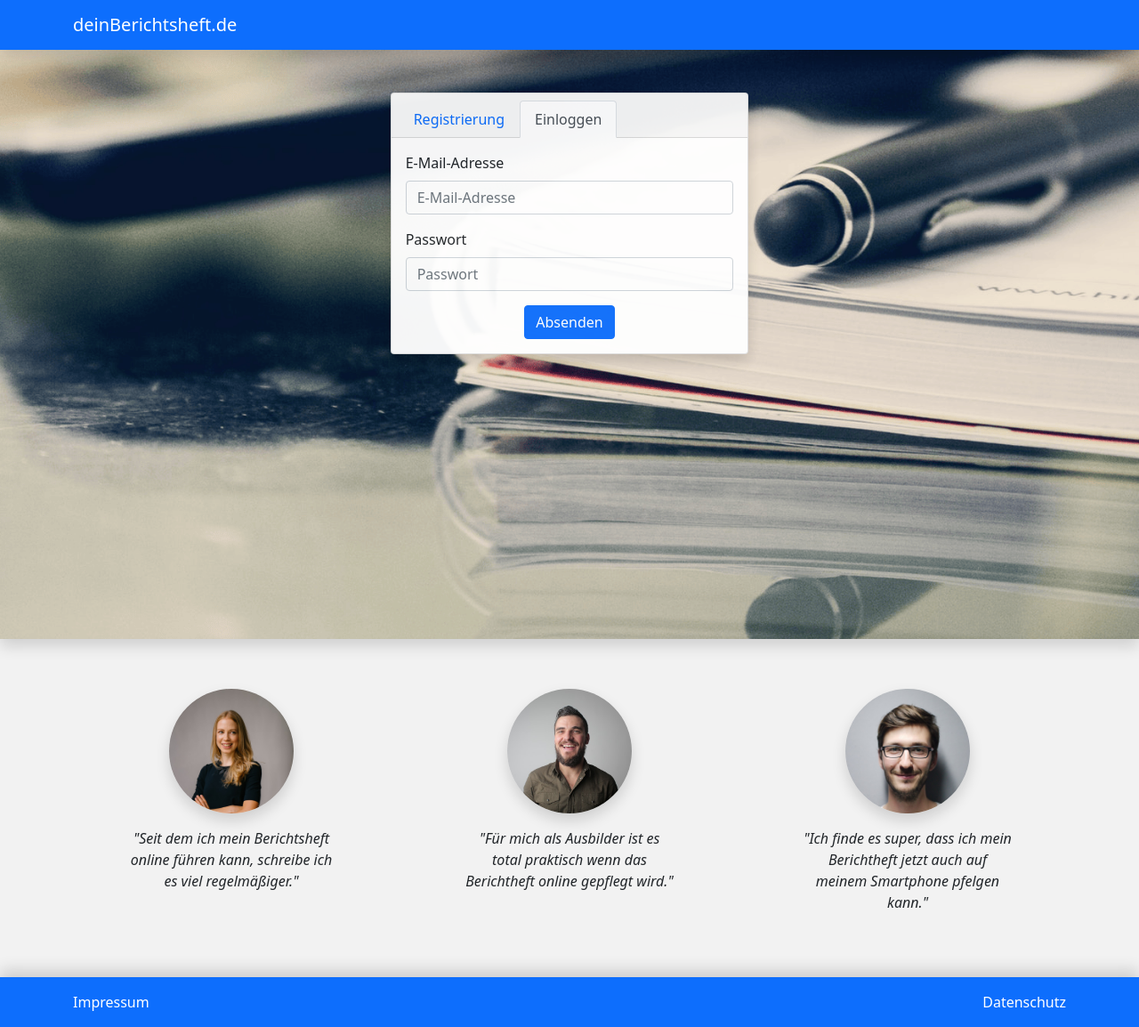
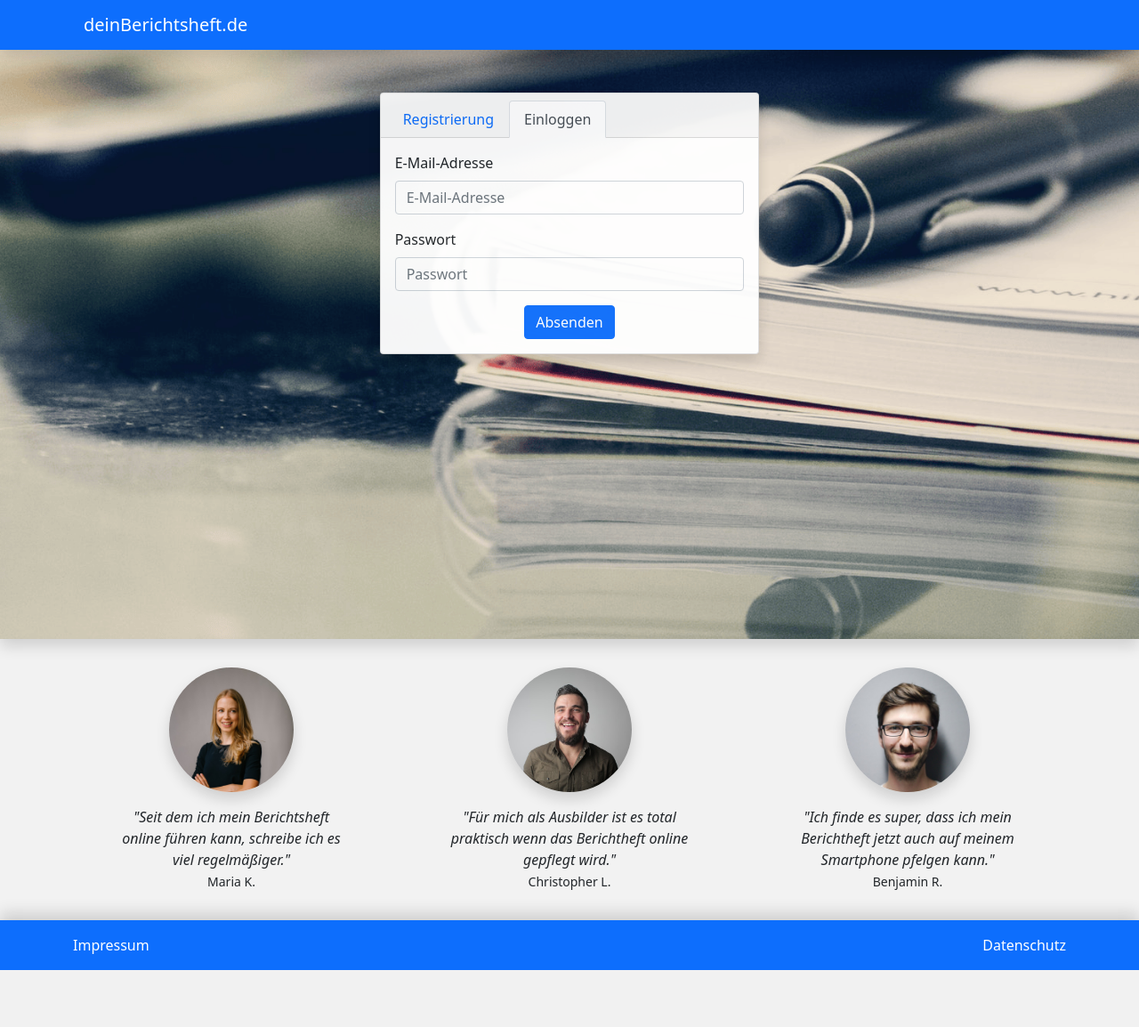
Before and after one commit to Shebby91/deinBerichtsheft, a PHP site: page / in a window 1280 px wide. Shown: the whole page at 89% size. After the commit the page ends 1090 px from the top, so only its background shows below. Run offline with PHP 8.4, Linux system fonts and the light colour scheme; some libraries are stand-ins or nearby versions.

Commit message:
added Names to personas adjusted spacing

```diff
--- a/Views/Login/showLoginForm.phtml
+++ b/Views/Login/showLoginForm.phtml
@@ -3,7 +3,7 @@ include dirname(__DIR__).'/header.phtml';
 ?>
 <div class="container-fluid form-background shadow">
     <div class="row justify-content-center">
-        <div class="col-11 col-sm-9 col-md-7 col-lg-5 col-xl-4">
+        <div class="col-11 col-sm-9 col-md-7 col-lg-5 col-xl-4 px-0">
             <div class="card card-start text-start my-5 shadow">
                 <div class="card-header">
                     <ul class="nav nav-tabs card-header-tabs">
--- a/Views/Registration/showRegistrationForm.phtml
+++ b/Views/Registration/showRegistrationForm.phtml
@@ -3,7 +3,7 @@ include dirname(__DIR__).'/header.phtml';
 ?>
 <div class="container-fluid form-background shadow">
     <div class="row justify-content-center">
-        <div class="col-11 col-sm-9 col-md-7 col-lg-5 col-xl-4">
+        <div class="col-11 col-sm-9 col-md-7 col-lg-5 col-xl-4 px-0">
             <div class="card card-start text-start my-5 shadow">
                 <div class="card-header">
                     <ul class="nav nav-tabs card-header-tabs">
--- a/Views/footer.phtml
+++ b/Views/footer.phtml
@@ -1,5 +1,5 @@
     </main>
-<footer class="footer mt-auto py-3 bg-primary shadow-footer">
+<footer class="footer mt-auto py-3 px-4 bg-primary shadow-footer">
   <div class="container d-flex justify-content-between">
     <a class="text-white text-decoration-none" href="#">Impressum</a>
     <a class="text-white text-decoration-none" href="#">Datenschutz</a>
--- a/Views/header.phtml
+++ b/Views/header.phtml
@@ -11,7 +11,7 @@
 
 <body class="d-flex flex-column h-100">
     <nav class="navbar sticky-top navbar-expand-lg navbar-dark bg-primary shadow">
-        <div class="container">
+        <div class="container px-4">
             <a class="navbar-brand" href="?controller=Welcome&do=showWelcome">deinBerichtsheft.de</a>
             <?php if(isset($_SESSION["userUid"])) { ?>
                 <button class="navbar-toggler" type="button" data-bs-toggle="collapse" data-bs-target="#navbarNavAltMarkup" aria-controls="navbarNavAltMarkup" aria-expanded="true" aria-label="Toggle navigation">
--- a/Views/marketing.phtml
+++ b/Views/marketing.phtml
@@ -1,21 +1,24 @@
-<div class="container my-5">
+<div class="container my-4">
   <div class="row">
     <div class="col-12 col-lg-4 text-center my-2">
       <img class="bd-placeholder-img rounded-circle mb-3 shadow" src="../images/marketing/persona_azubi_1.png" width="140" height="140"></img>
-      <div class="col-8 mx-auto">
-        <p class="fst-italic">"Seit dem ich mein Berichtsheft online führen kann, schreibe ich es viel regelmäßiger."</p>
+      <div class="col-9 mx-auto">
+        <p class="fst-italic mb-0">"Seit dem ich mein Berichtsheft online führen kann, schreibe ich es viel regelmäßiger."</p>
+        <small>Maria K.</small>
       </div>
     </div>
     <div class="col-lg-4 text-center my-2">
       <img class="bd-placeholder-img rounded-circle mb-3 shadow" src="../images/marketing/persona_ausbilder.png" width="140" height="140"></img>
-      <div class="col-8 mx-auto">
-        <p class="fst-italic">"Für mich als Ausbilder ist es total praktisch wenn das Berichtheft online gepflegt wird."</p>
+      <div class="col-9 mx-auto">
+        <p class="fst-italic mb-0">"Für mich als Ausbilder ist es total praktisch wenn das Berichtheft online gepflegt wird."</p>
+        <small>Christopher L.</small>
       </div>
     </div>
     <div class="col-lg-4 text-center my-2">
       <img class="bd-placeholder-img rounded-circle mb-3 shadow" src="../images/marketing/persona_azubi_2.png" width="140" height="140"></img>
-      <div class="col-8 mx-auto">
-        <p class="fst-italic">"Ich finde es super, dass ich mein Berichtheft jetzt auch auf meinem Smartphone pfelgen kann."</p>
+      <div class="col-9 mx-auto">
+        <p class="fst-italic mb-0">"Ich finde es super, dass ich mein Berichtheft jetzt auch auf meinem Smartphone pfelgen kann."</p>
+        <small>Benjamin R.</small>
       </div>
     </div>
   </div>
```
